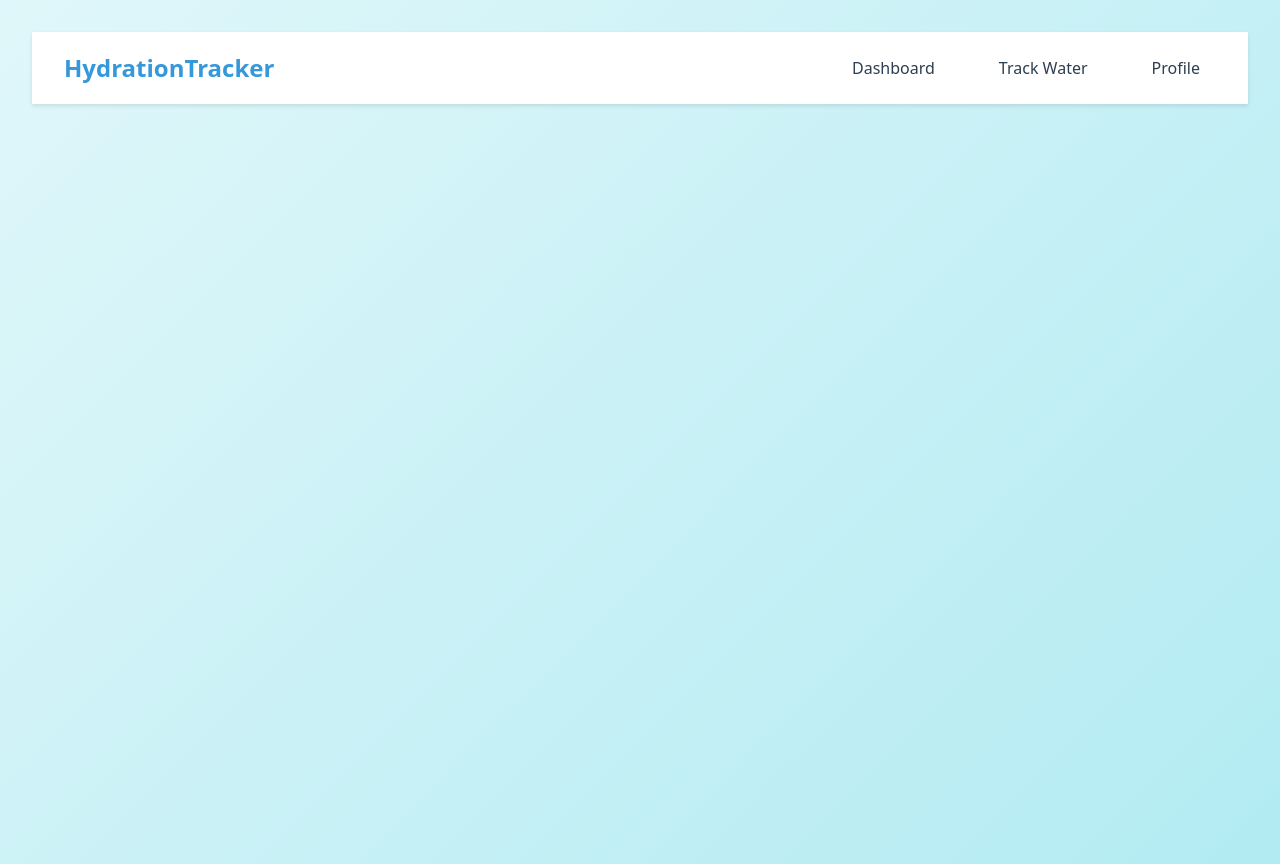
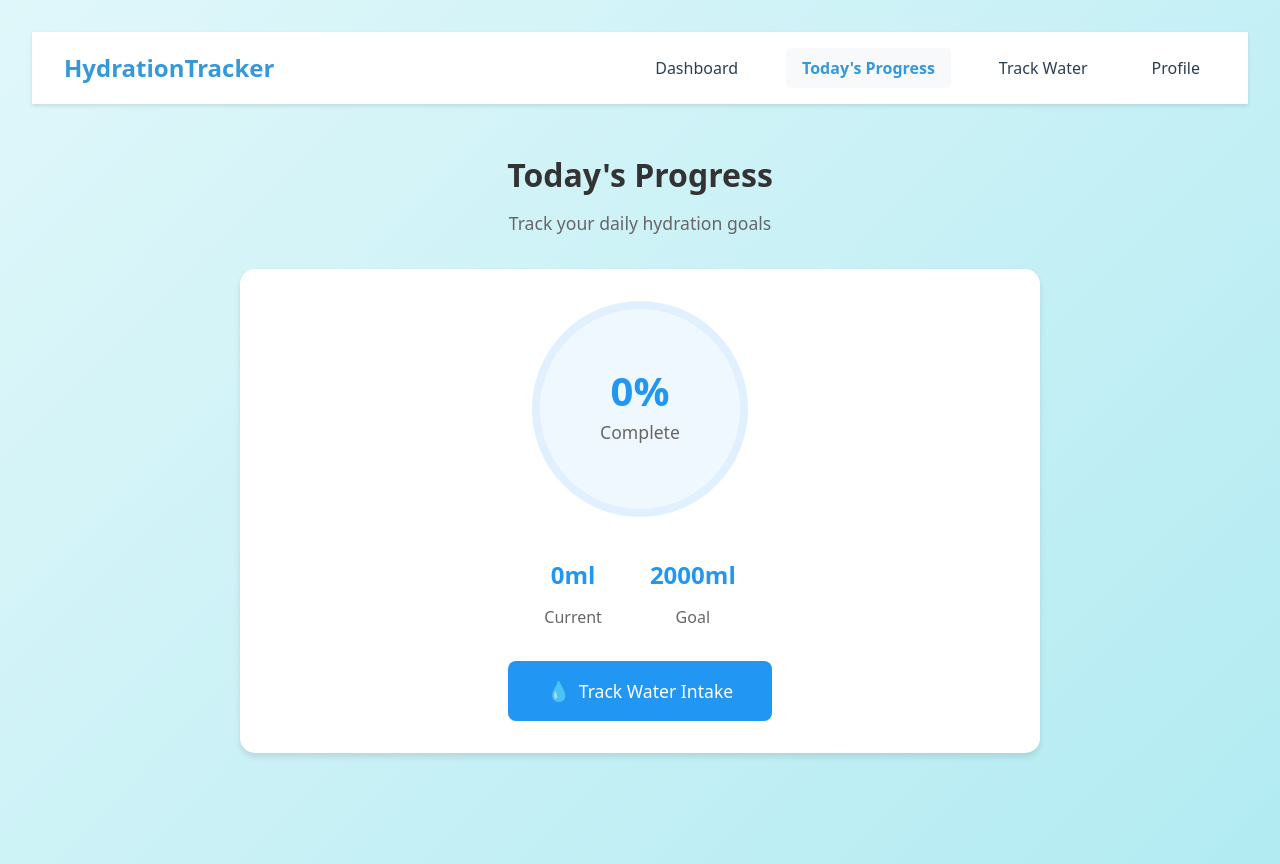
Before and after one commit to shagun0singh/Capstone2, a React (Vite) app: page /today in a window 1280 px wide. Built offline with nearby package versions, Linux system fonts and the light colour scheme.

Commit message:
Add Today's Progress page and update navigation and dashboard layout

```diff
--- a/src/App.jsx
+++ b/src/App.jsx
@@ -4,6 +4,7 @@ import Navigation from './components/Navigation'
 import Dashboard from './components/Dashboard'
 import HydrationTracker from './components/HydrationTracker'
 import Profile from './components/Profile'
+import TodayProgress from './components/TodayProgress'
 import { initializeData } from './utils/hydrationData'
 import './App.css'
 //ggg
@@ -20,6 +21,7 @@ function App() {
         <Navigation />
         <Routes>
           <Route path="/" element={<Dashboard />} />
+          <Route path="/today" element={<TodayProgress />} />
           <Route path="/hydration" element={<HydrationTracker />} />
           <Route path="/profile" element={<Profile />} />
         </Routes>
--- a/src/components/Dashboard.css
+++ b/src/components/Dashboard.css
@@ -1,7 +1,7 @@
 .dashboard-container {
-  max-width: 1000px;
+  padding: 2rem;
+  max-width: 1200px;
   margin: 0 auto;
-  padding: 2rem;
 }
 
 .dashboard-header {
@@ -10,14 +10,21 @@
 }
 
 .dashboard-header h1 {
-  color: #2c3e50;
   font-size: 2.5rem;
+  color: #333;
   margin-bottom: 0.5rem;
 }
 
 .dashboard-header p {
-  color: #7f8c8d;
+  color: #666;
   font-size: 1.2rem;
+}
+
+.dashboard-content {
+  display: flex;
+  justify-content: center;
+  align-items: center;
+  min-height: 60vh;
 }
 
 .dashboard-grid {
@@ -119,40 +126,57 @@
 }
 
 .quick-actions {
-  display: flex;
-  flex-direction: column;
+  background: white;
+  border-radius: 15px;
+  padding: 2rem;
+  box-shadow: 0 4px 6px rgba(0, 0, 0, 0.1);
+  width: 100%;
+  max-width: 600px;
+}
+
+.quick-actions h2 {
+  text-align: center;
+  color: #333;
+  margin-bottom: 2rem;
+  font-size: 1.8rem;
 }
 
 .action-buttons {
-  display: flex;
-  flex-direction: column;
-  gap: 1rem;
+  display: grid;
+  grid-template-columns: repeat(auto-fit, minmax(200px, 1fr));
+  gap: 1.5rem;
+  justify-content: center;
 }
 
 .action-btn {
   display: flex;
+  flex-direction: column;
   align-items: center;
-  gap: 1rem;
+  justify-content: center;
+  gap: 0.8rem;
   background: #f8f9fa;
-  color: #2c3e50;
+  color: #333;
+  padding: 1.5rem;
+  border-radius: 12px;
   text-decoration: none;
-  padding: 1.25rem;
-  border-radius: 10px;
-  transition: all 0.2s ease;
+  font-weight: 500;
+  transition: all 0.3s ease;
+  border: 2px solid #e9ecef;
 }
 
 .action-btn:hover {
   background: #e9ecef;
-  transform: translateX(5px);
+  transform: translateY(-2px);
+  box-shadow: 0 4px 8px rgba(0, 0, 0, 0.1);
 }
 
 .action-icon {
-  font-size: 1.5rem;
+  font-size: 2rem;
 }
 
 .action-text {
   font-size: 1.1rem;
-  font-weight: 500;
+  text-align: center;
 }
 
 @media (max-width: 768px) {
--- a/src/components/Dashboard.jsx
+++ b/src/components/Dashboard.jsx
@@ -1,26 +1,8 @@
-import React, { useState, useEffect } from 'react';
+import React from 'react';
 import { Link } from 'react-router-dom';
-import { getHydrationData } from '../utils/hydrationData';
 import './Dashboard.css';
 
 const Dashboard = () => {
-  const [todayStats, setTodayStats] = useState({
-    current: 0,
-    goal: 2000
-  });
-
-  useEffect(() => {
-    const data = getHydrationData();
-    if (data) {
-      setTodayStats({
-        current: data.todayIntake || 0,
-        goal: data.userData?.dailyGoal || 2000
-      });
-    }
-  }, []);
-
-  const progressPercentage = Math.round((todayStats.current / todayStats.goal) * 100);
-
   return (
     <div className="dashboard-container">
       <div className="dashboard-header">
@@ -28,36 +10,14 @@ const Dashboard = () => {
         <p>Let's stay hydrated today</p>
       </div>
 
-      <div className="dashboard-grid">
-        <div className="dashboard-card progress-card">
-          <h2>Today's Progress</h2>
-          <div className="progress-circle">
-            <div className="progress-value">
-              {progressPercentage}%
-            </div>
-            <div className="progress-label">Complete</div>
-          </div>
-          <div className="progress-details">
-            <div className="progress-stats">
-              <div className="stat">
-                <span className="stat-value">{todayStats.current}ml</span>
-                <span className="stat-label">Current</span>
-              </div>
-              <div className="stat">
-                <span className="stat-value">{todayStats.goal}ml</span>
-                <span className="stat-label">Goal</span>
-              </div>
-            </div>
-          </div>
-          <Link to="/hydration" className="track-btn">
-            <span className="btn-icon">💧</span>
-            Track Water Intake
-          </Link>
-        </div>
-
-        <div className="dashboard-card quick-actions">
+      <div className="dashboard-content">
+        <div className="quick-actions">
           <h2>Quick Actions</h2>
           <div className="action-buttons">
+            <Link to="/today" className="action-btn">
+              <span className="action-icon">📊</span>
+              <span className="action-text">Today's Progress</span>
+            </Link>
             <Link to="/hydration" className="action-btn">
               <span className="action-icon">💧</span>
               <span className="action-text">Track Water</span>
--- a/src/components/Navigation.jsx
+++ b/src/components/Navigation.jsx
@@ -24,6 +24,12 @@ const Navigation = () => {
           Dashboard
         </Link>
         <Link
+          to="/today"
+          className={`nav-link ${isActive('/today') ? 'active' : ''}`}
+        >
+          Today's Progress
+        </Link>
+        <Link
           to="/hydration"
           className={`nav-link ${isActive('/hydration') ? 'active' : ''}`}
         >
--- /dev/null
+++ b/src/components/TodayProgress.css
@@ -0,0 +1,102 @@
+.today-progress-container {
+  padding: 2rem;
+  max-width: 800px;
+  margin: 0 auto;
+}
+
+.progress-header {
+  text-align: center;
+  margin-bottom: 2rem;
+}
+
+.progress-header h1 {
+  font-size: 2rem;
+  color: #333;
+  margin-bottom: 0.5rem;
+}
+
+.progress-header p {
+  color: #666;
+  font-size: 1.1rem;
+}
+
+.progress-content {
+  background: white;
+  border-radius: 15px;
+  padding: 2rem;
+  box-shadow: 0 4px 6px rgba(0, 0, 0, 0.1);
+}
+
+.progress-circle {
+  width: 200px;
+  height: 200px;
+  border-radius: 50%;
+  background: #f0f8ff;
+  display: flex;
+  flex-direction: column;
+  justify-content: center;
+  align-items: center;
+  margin: 0 auto 2rem;
+  border: 8px solid #e1f0ff;
+}
+
+.progress-value {
+  font-size: 2.5rem;
+  font-weight: bold;
+  color: #2196f3;
+}
+
+.progress-label {
+  color: #666;
+  font-size: 1.1rem;
+}
+
+.progress-details {
+  margin-bottom: 2rem;
+}
+
+.progress-stats {
+  display: flex;
+  justify-content: center;
+  gap: 3rem;
+}
+
+.stat {
+  text-align: center;
+}
+
+.stat-value {
+  display: block;
+  font-size: 1.5rem;
+  font-weight: bold;
+  color: #2196f3;
+}
+
+.stat-label {
+  color: #666;
+  font-size: 1rem;
+}
+
+.track-btn {
+  display: flex;
+  align-items: center;
+  justify-content: center;
+  gap: 0.5rem;
+  background: #2196f3;
+  color: white;
+  padding: 1rem 2rem;
+  border-radius: 8px;
+  text-decoration: none;
+  font-weight: 500;
+  transition: background-color 0.3s;
+  margin: 0 auto;
+  max-width: 200px;
+}
+
+.track-btn:hover {
+  background: #1976d2;
+}
+
+.btn-icon {
+  font-size: 1.2rem;
+}
--- /dev/null
+++ b/src/components/TodayProgress.jsx
@@ -0,0 +1,59 @@
+import React, { useState, useEffect } from 'react';
+import { Link } from 'react-router-dom';
+import { getHydrationData } from '../utils/hydrationData';
+import './TodayProgress.css';
+
+const TodayProgress = () => {
+  const [todayStats, setTodayStats] = useState({
+    current: 0,
+    goal: 2000
+  });
+
+  useEffect(() => {
+    const data = getHydrationData();
+    if (data) {
+      setTodayStats({
+        current: data.todayIntake || 0,
+        goal: data.userData?.dailyGoal || 2000
+      });
+    }
+  }, []);
+
+  const progressPercentage = Math.round((todayStats.current / todayStats.goal) * 100);
+
+  return (
+    <div className="today-progress-container">
+      <div className="progress-header">
+        <h1>Today's Progress</h1>
+        <p>Track your daily hydration goals</p>
+      </div>
+
+      <div className="progress-content">
+        <div className="progress-circle">
+          <div className="progress-value">
+            {progressPercentage}%
+          </div>
+          <div className="progress-label">Complete</div>
+        </div>
+        <div className="progress-details">
+          <div className="progress-stats">
+            <div className="stat">
+              <span className="stat-value">{todayStats.current}ml</span>
+              <span className="stat-label">Current</span>
+            </div>
+            <div className="stat">
+              <span className="stat-value">{todayStats.goal}ml</span>
+              <span className="stat-label">Goal</span>
+            </div>
+          </div>
+        </div>
+        <Link to="/hydration" className="track-btn">
+          <span className="btn-icon">💧</span>
+          Track Water Intake
+        </Link>
+      </div>
+    </div>
+  );
+};
+
+export default TodayProgress;
```
